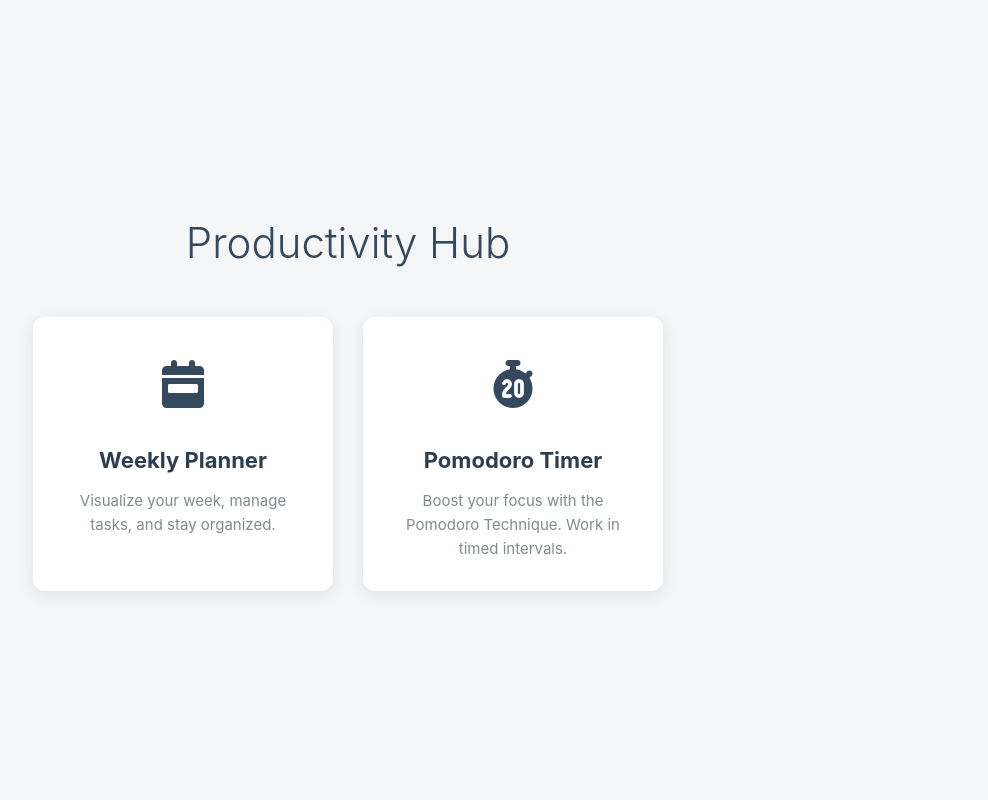
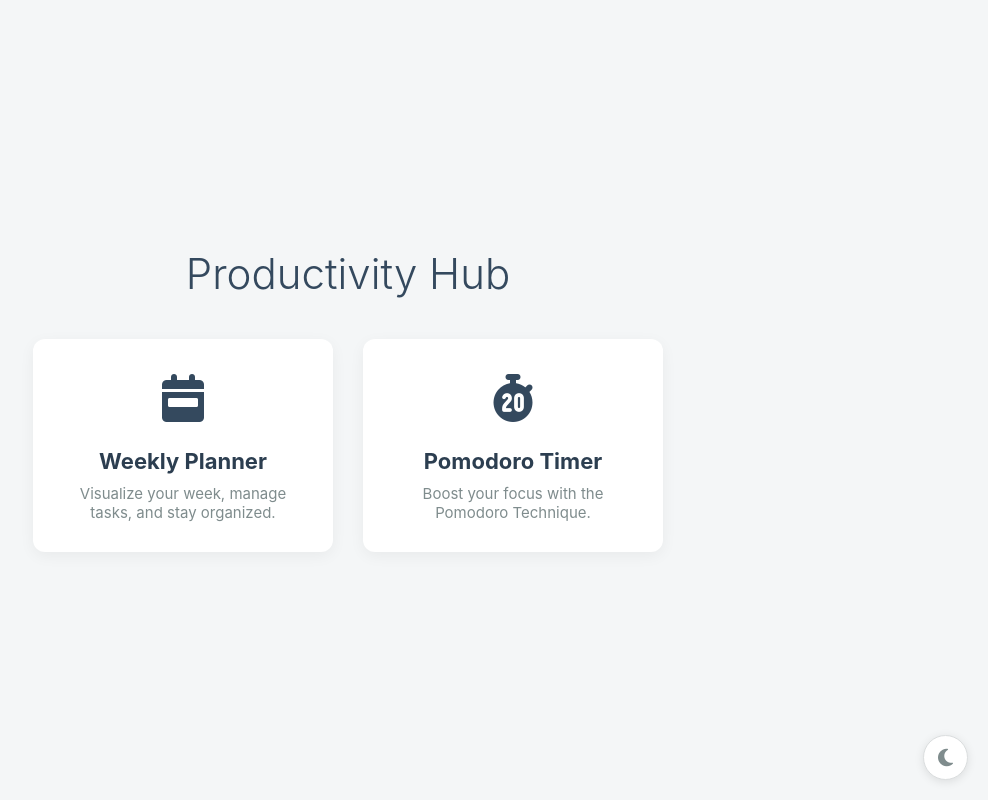
Before and after one commit to pheineke/website02, a Flask app: page / in a window 1280 px wide. Shown: the whole page, without its empty margins (292-1280 px from the left). Run offline with Flask 3, Linux system fonts and the light colour scheme; some libraries are stand-ins or nearby versions.

Commit message:
Update index.html

```diff
--- a/templates/index.html
+++ b/templates/index.html
@@ -4,126 +4,79 @@
     <meta charset="UTF-8">
     <meta name="viewport" content="width=device-width, initial-scale=1.0">
     <title>Productivity Hub</title>
-
-    <!-- Font Awesome for icons, consistent with the planner -->
     <link rel="stylesheet" href="https://cdnjs.cloudflare.com/ajax/libs/font-awesome/6.1.1/css/all.min.css">
-
     <style>
         :root {
-            /* Using the exact same style variables as the planner */
             --primary: #34495e;
             --light-bg: #f4f6f7;
+            --widget-bg: #ffffff;
             --border: #daddde;
             --text: #2c3e50;
+            --text-muted: #7f8c8d;
             --link-hover: #3498db;
         }
-
-        * {
-            box-sizing: border-box;
-            margin: 0;
-            padding: 0;
-            font-family: -apple-system, BlinkMacSystemFont, 'Segoe UI', Roboto, Helvetica, Arial, sans-serif;
+        html.dark-mode {
+            --primary: #95a5a6;
+            --light-bg: #2c3e50;
+            --widget-bg: #34495e;
+            --border: #4a627a;
+            --text: #ecf0f1;
+            --text-muted: #95a5a6;
+            --link-hover: #5dade2;
         }
-
-        body {
-            color: var(--text);
-            background-color: var(--light-bg);
-            font-size: 14px;
-            line-height: 1.6;
-            display: flex;
-            justify-content: center;
-            align-items: center;
-            min-height: 100vh;
-        }
-
-        .container {
-            max-width: 900px;
-            margin: 0 auto;
-            padding: 40px 20px;
-            text-align: center;
-        }
-
-        h1 {
-            margin-bottom: 40px;
-            color: var(--primary);
-            font-weight: 300;
-            font-size: 42px;
-        }
-
-        /* --- Hub Navigation Grid --- */
-        .hub-nav {
-            display: flex;
-            justify-content: center;
-            gap: 30px;
-            flex-wrap: wrap; /* Allows cards to stack on smaller screens */
-        }
-
-        /* --- Individual App Card Styling --- */
-        .hub-card {
-            background-color: #fff;
-            border-radius: 12px;
-            box-shadow: 0 4px 15px rgba(44, 62, 80, 0.1);
-            padding: 30px;
-            width: 300px;
-            text-decoration: none;
-            color: var(--text);
-            display: flex;
-            flex-direction: column;
-            align-items: center;
-            transition: transform 0.2s ease-in-out, box-shadow 0.2s ease-in-out;
-            -webkit-tap-highlight-color: transparent; /* Removes mobile tap highlight */
-        }
-
-        .hub-card:hover {
-            transform: translateY(-8px);
-            box-shadow: 0 8px 25px rgba(44, 62, 80, 0.15);
-        }
-
-        .hub-card .icon {
-            font-size: 48px;
-            color: var(--primary);
-            margin-bottom: 20px;
-            transition: color 0.2s ease;
-        }
-
-        .hub-card:hover .icon {
-            color: var(--link-hover);
-        }
-
-        .hub-card h2 {
-            font-size: 22px;
-            margin-bottom: 10px;
-        }
-
-        .hub-card p {
-            font-size: 15px;
-            color: #7f8c8d;
-        }
+        * { box-sizing: border-box; margin: 0; padding: 0; font-family: -apple-system, BlinkMacSystemFont, 'Segoe UI', Roboto, Helvetica, Arial, sans-serif; }
+        body { color: var(--text); background-color: var(--light-bg); display: flex; justify-content: center; align-items: center; min-height: 100vh; transition: background-color 0.3s ease, color 0.3s ease; }
+        .container { max-width: 900px; margin: 0 auto; padding: 40px 20px; text-align: center; }
+        h1 { margin-bottom: 40px; color: var(--primary); font-weight: 300; font-size: 42px; }
+        .hub-nav { display: flex; justify-content: center; gap: 30px; flex-wrap: wrap; }
+        .hub-card { background-color: var(--widget-bg); border-radius: 12px; box-shadow: 0 4px 15px rgba(0,0,0, 0.05); padding: 30px; width: 300px; text-decoration: none; color: var(--text); display: flex; flex-direction: column; align-items: center; transition: transform 0.2s ease, box-shadow 0.2s ease; -webkit-tap-highlight-color: transparent; }
+        .hub-card:hover { transform: translateY(-8px); box-shadow: 0 8px 25px rgba(0,0,0, 0.1); }
+        .hub-card .icon { font-size: 48px; color: var(--primary); margin-bottom: 20px; transition: color 0.2s ease; }
+        .hub-card:hover .icon { color: var(--link-hover); }
+        .hub-card h2 { font-size: 22px; margin-bottom: 10px; }
+        .hub-card p { font-size: 15px; color: var(--text-muted); }
+        .theme-toggle-btn { position: fixed; bottom: 20px; right: 20px; background-color: var(--widget-bg); color: var(--text-muted); border: 1px solid var(--border); width: 45px; height: 45px; border-radius: 50%; font-size: 20px; cursor: pointer; display: flex; justify-content: center; align-items: center; box-shadow: 0 2px 10px rgba(0,0,0,0.1); z-index: 1200; -webkit-tap-highlight-color: transparent; }
+        .theme-toggle-btn .fa-sun { display: none; } html.dark-mode .theme-toggle-btn .fa-sun { display: block; } html.dark-mode .theme-toggle-btn .fa-moon { display: none; }
     </style>
+    <script>
+        // IIFE to set theme instantly, preventing FOUC
+        (function() {
+            const theme = localStorage.getItem('theme');
+            if (theme === 'dark' || (!theme && window.matchMedia('(prefers-color-scheme: dark)').matches)) {
+                document.documentElement.classList.add('dark-mode');
+            }
+        })();
+    </script>
 </head>
 <body>
     <div class="container">
         <h1>Productivity Hub</h1>
-
         <div class="hub-nav">
-            <!-- Link to the Weekly Planner -->
-            <a href="{{ url_for('weekly_planner') }}" class="hub-card">
-                <div class="icon">
-                    <i class="fas fa-calendar-week"></i>
-                </div>
+            <a href="/weekly_planner" class="hub-card">
+                <div class="icon"><i class="fas fa-calendar-week"></i></div>
                 <h2>Weekly Planner</h2>
                 <p>Visualize your week, manage tasks, and stay organized.</p>
             </a>
-
-            <!-- Link to the Pomodoro Timer -->
-            <a href="{{ url_for('pomodoro') }}" class="hub-card">
-                <div class="icon">
-                    <i class="fas fa-stopwatch-20"></i>
-                </div>
+            <a href="/pomodoro" class="hub-card">
+                <div class="icon"><i class="fas fa-stopwatch-20"></i></div>
                 <h2>Pomodoro Timer</h2>
-                <p>Boost your focus with the Pomodoro Technique. Work in timed intervals.</p>
+                <p>Boost your focus with the Pomodoro Technique.</p>
             </a>
         </div>
     </div>
+    <button class="theme-toggle-btn" id="theme-toggle" aria-label="Toggle theme">
+        <i class="fas fa-moon"></i>
+        <i class="fas fa-sun"></i>
+    </button>
+    <script>
+        document.addEventListener('DOMContentLoaded', () => {
+            const themeToggleBtn = document.getElementById('theme-toggle');
+            themeToggleBtn.addEventListener('click', () => {
+                document.documentElement.classList.toggle('dark-mode');
+                const isDarkMode = document.documentElement.classList.contains('dark-mode');
+                localStorage.setItem('theme', isDarkMode ? 'dark' : 'light');
+            });
+        });
+    </script>
 </body>
 </html>
```
